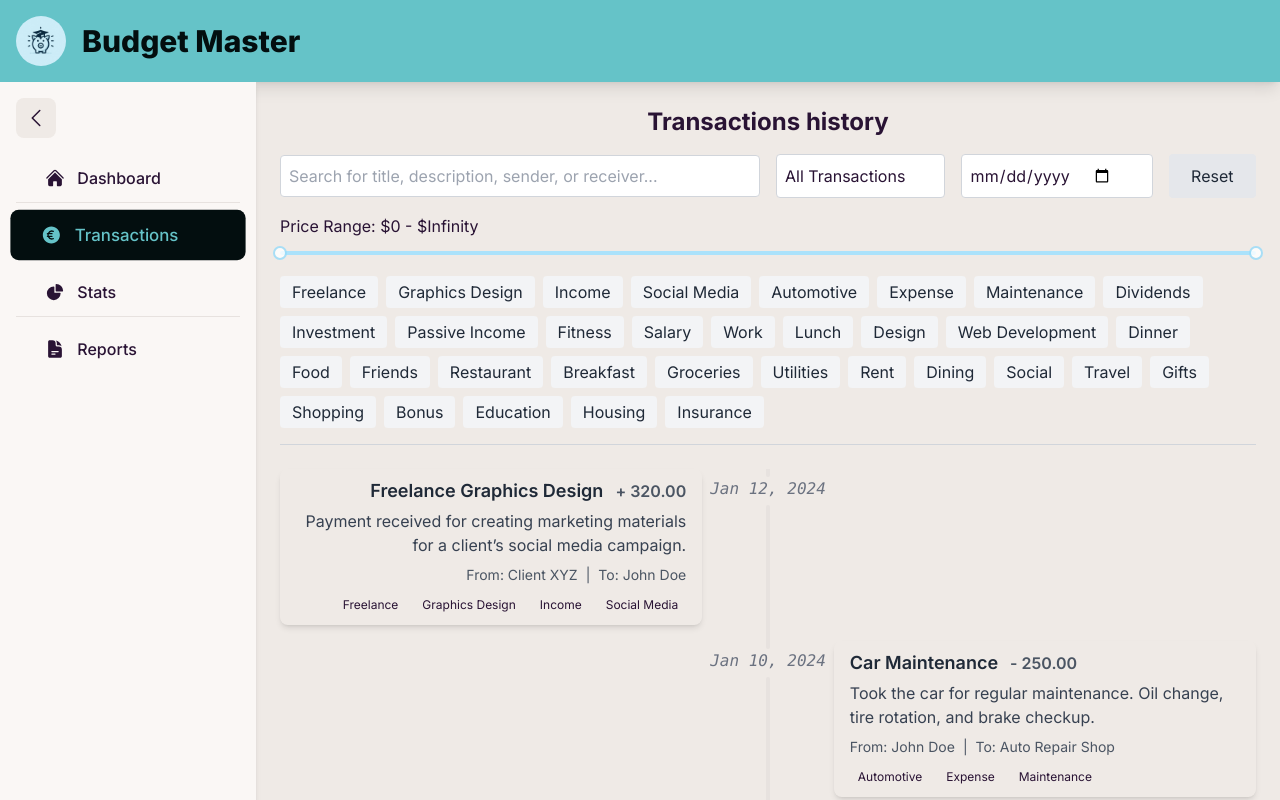
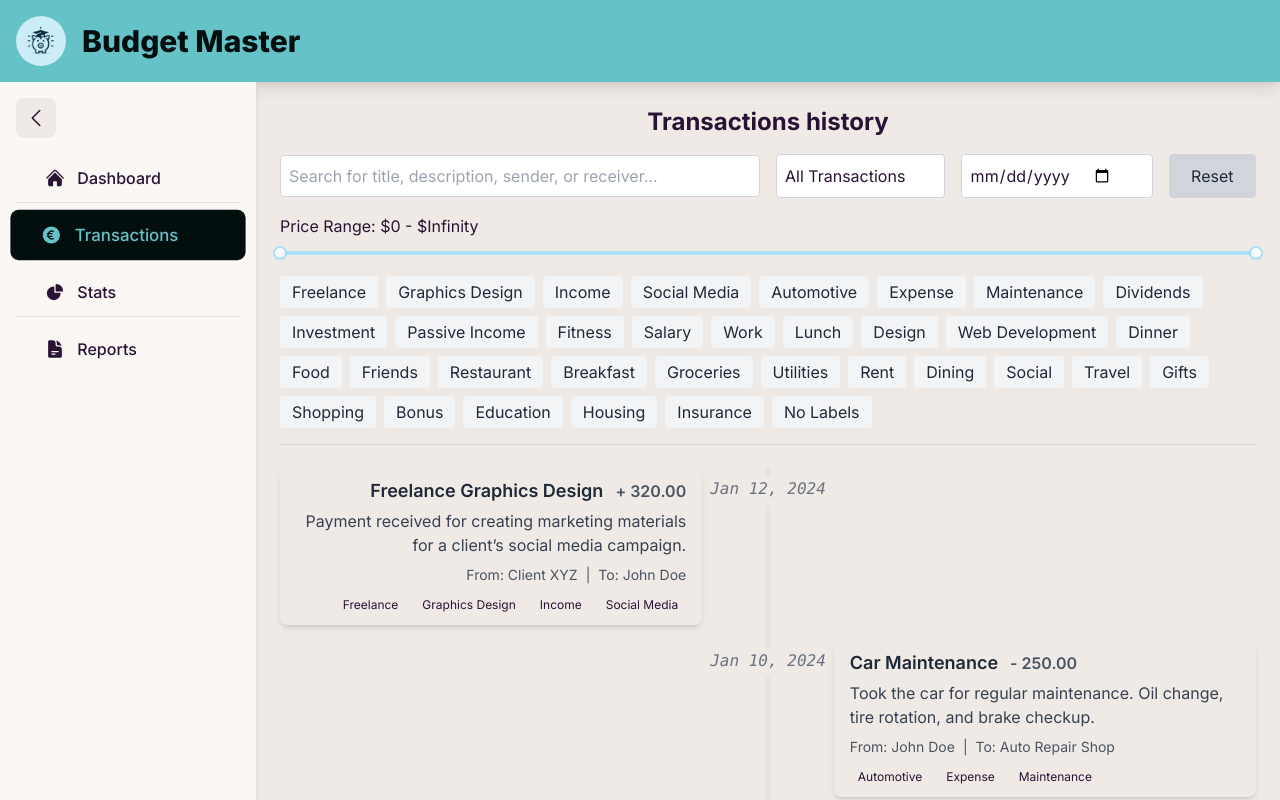
Before and after one commit to AkosKappel/BudgetMaster, a Next.js app: page /transactions in a window 1280 px wide. Shown: the top 800 px of the page. Built offline with nearby package versions, Linux system fonts and the light colour scheme.

Commit message:
new label filtre for 0 label items

```diff
--- a/app/transactions/page.tsx
+++ b/app/transactions/page.tsx
@@ -13,6 +13,9 @@ const TransactionsPage: React.FC = () => {
   const [transactionType, setTransactionType] = useState<'all' | 'income' | 'expense'>('all');
   const [selectedDate, setSelectedDate] = useState<string>('');
   const timelineRef = useRef<HTMLDivElement>(null);
+  const [showNoLabels, setShowNoLabels] = useState<boolean>(false);
+  const [minAmount, setMinAmount] = useState<number>(0);
+  const [maxAmount, setMaxAmount] = useState<number>(Infinity);
 
   const allLabels = Array.from(new Set(transactions.flatMap((t) => t.labels)));
 
@@ -49,9 +52,6 @@ const TransactionsPage: React.FC = () => {
     }
   }, [selectedDate]);
 
-  const [minAmount, setMinAmount] = useState<number>(0);
-  const [maxAmount, setMaxAmount] = useState<number>(Infinity);
-
   return (
     <div className="p-2">
       <h2 className="text-2xl font-bold mb-4 text-center">Transactions history</h2>
@@ -71,6 +71,8 @@ const TransactionsPage: React.FC = () => {
         maxAmount={maxAmount}
         setMinAmount={setMinAmount}
         setMaxAmount={setMaxAmount}
+        showNoLabels={showNoLabels}
+        setShowNoLabels={setShowNoLabels}
       />
       <div ref={timelineRef}>
         <Timeline
@@ -80,6 +82,7 @@ const TransactionsPage: React.FC = () => {
           transactionType={transactionType}
           minAmount={minAmount}
           maxAmount={maxAmount}
+          showNoLabels={showNoLabels}
         />
       </div>
       <BackToTop />
--- a/components/LabelFilter.tsx
+++ b/components/LabelFilter.tsx
@@ -5,6 +5,8 @@ type LabelFilterProps = {
   selectedLabels: string[];
   handleLabelToggle: (label: string) => void;
   setSelectedLabels: (labels: string[]) => void;
+  showNoLabels: boolean;
+  setShowNoLabels: (show: boolean) => void;
 };
 
 const LabelFilter: React.FC<LabelFilterProps> = ({
@@ -12,33 +14,55 @@ const LabelFilter: React.FC<LabelFilterProps> = ({
   selectedLabels,
   handleLabelToggle,
   setSelectedLabels,
-}) => (
-  <div className="mb-4">
-    <div className="flex flex-wrap gap-2 items-center">
-      {allLabels.map((label) => (
+  showNoLabels,
+  setShowNoLabels,
+}) => {
+  const resetFilters = () => {
+    setSelectedLabels([]);
+    setShowNoLabels(false);
+  };
+
+  const renderLabelButton = (label: string) => {
+    const isNoLabels = label === '';
+    const isSelected = isNoLabels ? showNoLabels : selectedLabels.includes(label);
+    const onClick = isNoLabels
+      ? () => setShowNoLabels(!showNoLabels)
+      : () => handleLabelToggle(label);
+
+    return (
       <button
-          key={label}
-          onClick={() => handleLabelToggle(label)}
+        key={isNoLabels ? 'no-labels' : label}
+        onClick={onClick}
         className={`px-3 py-1 rounded transition-colors duration-200 ease-in-out ${
-            selectedLabels.includes(label)
+          isSelected
             ? 'bg-teal-800 text-white hover:bg-teal-500'
             : 'bg-gray-100 text-gray-800 hover:bg-teal-500 hover:text-white'
         }`}
       >
-          {label}
+        {isNoLabels ? 'No Labels' : label}
       </button>
-      ))}
-      {selectedLabels.length > 0 && (
+    );
+  };
+
+  const renderResetButton = () => (
     <button
-          onClick={() => setSelectedLabels([])}
+      onClick={resetFilters}
       className="p-1 rounded-full text-red-500 hover:text-red-600 transition-colors duration-200 ease-in-out"
     >
       <XCircleIcon className="h-6 w-6" />
     </button>
-      )}
+  );
+
+  return (
+    <div className="mb-4">
+      <div className="flex flex-wrap gap-2 items-center">
+        {allLabels.map((label) => renderLabelButton(label))}
+        {renderLabelButton('')}
+        {(selectedLabels.length > 0 || showNoLabels) && renderResetButton()}
       </div>
       <hr className="mt-4 mb-6 border-gray-300" />
     </div>
   );
+};
 
 export default LabelFilter;
--- a/components/Timeline.tsx
+++ b/components/Timeline.tsx
@@ -9,6 +9,7 @@ type TimelineProps = {
   transactionType: 'all' | 'income' | 'expense';
   minAmount: number;
   maxAmount: number;
+  showNoLabels: boolean;
 };
 
 const Timeline: React.FC<TimelineProps> = ({
@@ -18,6 +19,7 @@ const Timeline: React.FC<TimelineProps> = ({
   transactionType,
   minAmount,
   maxAmount,
+  showNoLabels,
 }) => {
   const filterTransactions = (transactions: Transaction[]) => {
     const fuse = new Fuse(transactions, {
@@ -28,7 +30,9 @@ const Timeline: React.FC<TimelineProps> = ({
 
     const filteredTransactions = transactions.filter(
       (t) =>
-        (selectedLabels.length === 0 || t.labels.some((label) => selectedLabels.includes(label))) &&
+        ((selectedLabels.length === 0 && !showNoLabels) ||
+          (showNoLabels && t.labels.length === 0) ||
+          t.labels.some((label) => selectedLabels.includes(label))) &&
         t.amount >= minAmount &&
         t.amount <= maxAmount,
     );
--- a/components/TimelineSection.tsx
+++ b/components/TimelineSection.tsx
@@ -16,7 +16,7 @@ const TimelineSection: React.FC<TimelineSectionProps> = ({ transactions, isIncom
           className={`mb-4 flex justify-start ${isIncome ? 'md:justify-end' : ''}`}
         >
           <div
-            className={`px-4 py-2 rounded-lg shadow-md bg-${color}-100 inline-block w-full md:w-auto`}
+            className={`px-4 py-2 rounded-lg shadow-md bg-${color}-200 inline-block w-full md:w-auto`}
           >
             <div
               className={`text-lg font-semibold flex flex-col md:flex-row items-start md:items-center ${
@@ -48,7 +48,7 @@ const TimelineSection: React.FC<TimelineSectionProps> = ({ transactions, isIncom
                 {transaction.labels.map((label) => (
                   <span
                     key={`${transaction.title}-${label}`}
-                    className={`bg-${color}-200 text-${color}-800 text-xs px-2 py-1 rounded`}
+                    className={`bg-${color}-400 text-${color}-800 text-xs px-2 py-1 rounded`}
                   >
                     {label}
                   </span>
--- a/components/TransactionFilters.tsx
+++ b/components/TransactionFilters.tsx
@@ -20,6 +20,8 @@ type TransactionFiltersProps = {
   maxAmount: number;
   setMinAmount: (amount: number) => void;
   setMaxAmount: (amount: number) => void;
+  showNoLabels: boolean;
+  setShowNoLabels: (show: boolean) => void;
 };
 
 const TransactionFilters: React.FC<TransactionFiltersProps> = ({
@@ -38,6 +40,8 @@ const TransactionFilters: React.FC<TransactionFiltersProps> = ({
   maxAmount,
   setMinAmount,
   setMaxAmount,
+  showNoLabels,
+  setShowNoLabels,
 }) => {
   const amountRange = { min: 0, max: 10_000 };
   const transactionTypeOptions = [
@@ -59,6 +63,7 @@ const TransactionFilters: React.FC<TransactionFiltersProps> = ({
     setSelectedLabels([]);
     setMinAmount(0);
     setMaxAmount(Infinity);
+    setShowNoLabels(false);
   };
 
   return (
@@ -82,7 +87,7 @@ const TransactionFilters: React.FC<TransactionFiltersProps> = ({
           />
           <button
             onClick={resetFilters}
-            className="w-full sm:w-1/5 px-4 py-2 bg-gray-200 text-gray-800 rounded hover:bg-gray-300 transition-colors duration-200 ease-in-out"
+            className="w-full sm:w-1/5 px-4 py-2 bg-gray-300 text-gray-800 rounded hover:bg-gray-400 transition-colors duration-200 ease-in-out"
           >
             Reset
           </button>
@@ -100,6 +105,8 @@ const TransactionFilters: React.FC<TransactionFiltersProps> = ({
         selectedLabels={selectedLabels}
         handleLabelToggle={handleLabelToggle}
         setSelectedLabels={setSelectedLabels}
+        showNoLabels={showNoLabels}
+        setShowNoLabels={setShowNoLabels}
       />
     </>
   );
```
Lines whose indentation alone changed are shown as unchanged.
